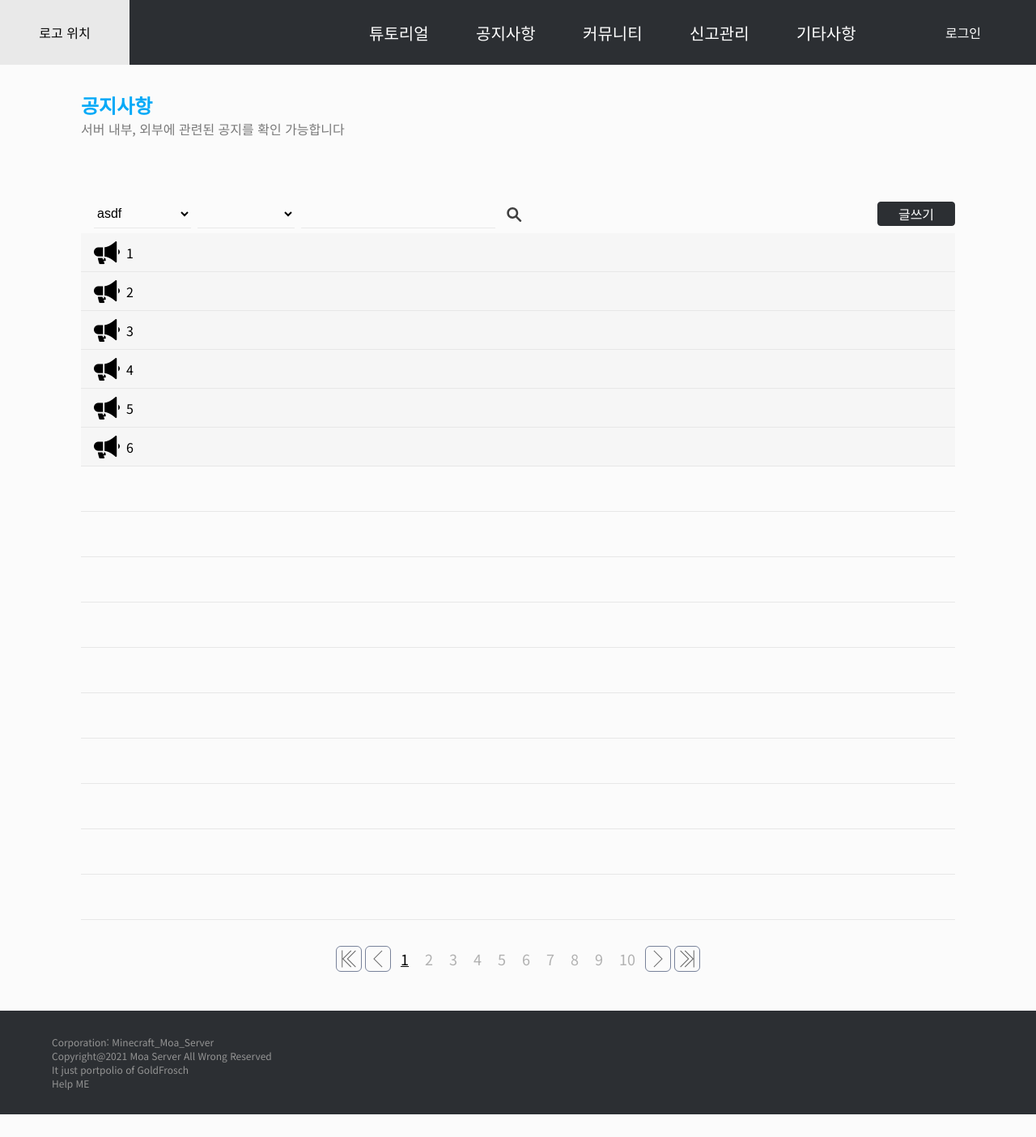
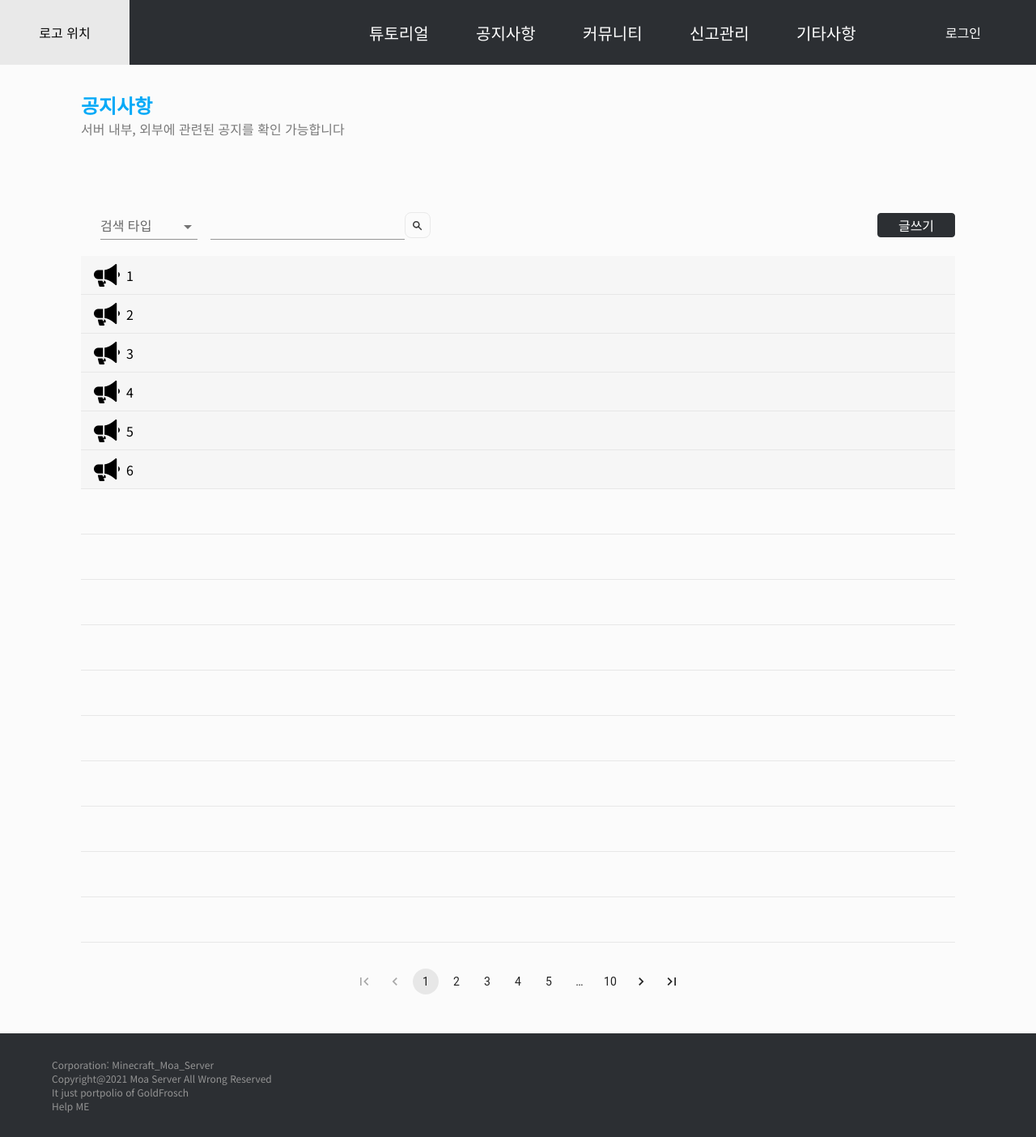
Before and after one commit to goldfrosch/MoaWebProject, a React (Create React App) app in the folder webFront/: page /notice/notice in a window 1280 px wide. Shown: the whole page at 81% size. Before the commit the page ends 1376 px from the top, so only its background shows below. Built offline with nearby package versions, Linux system fonts and the light colour scheme.

Commit message:
GoldFrosch / front => add Material UI, Fix login error message(if error response.data.message)

```diff
--- a/webFront/src/components/common/items/Search.tsx
+++ b/webFront/src/components/common/items/Search.tsx
@@ -5,7 +5,7 @@ import SearchIcon from "assets/icon/search.svg";
 
 interface SearchProps {
   value: any;
-  onChange: (e: any) => void;
+  onChange?: (e: any) => void;
 }
 const Search: React.FC<SearchProps> = ({ value, onChange }) => {
   return (
@@ -25,12 +25,24 @@ const SearchBlock = styled.div`
     width: 240px;
     height: 36px;
     border: none;
-    border-bottom: 1px solid #e9e9e9;
+    border-bottom: 1px solid #979797;
 
     background: none;
 
     padding-left: 8px;
   }
+  img {
+    width: 32px;
+    height: 32px;
+
+    border: 1px solid #e9e9e9;
+    border-radius: 8px;
+
+    cursor: pointer;
+  }
+  img:hover {
+    background-color: rgba(0, 0, 0, 0.01);
+  }
 `;
 
 export default Search;
--- a/webFront/src/components/common/template/LoginForm.tsx
+++ b/webFront/src/components/common/template/LoginForm.tsx
@@ -77,16 +77,6 @@ const LoginFormBlock = styled.div`
         align-items: center;
 
         padding: 16px;
-        & > input {
-          width: 100%;
-          height: 32px;
-
-          border: none;
-          border-bottom: 2px solid #b8b7b7;
-
-          padding-left: 8px;
-          margin-bottom: 24px;
-        }
         & > span {
           margin: 4px 0;
         }
@@ -152,16 +142,6 @@ const LoginFormBlock = styled.div`
           align-items: center;
 
           padding: 16px;
-          & > input {
-            width: 100%;
-            height: 36px;
-
-            border: none;
-            border-bottom: 2px solid #b8b7b7;
-
-            padding-left: 6px;
-            margin-bottom: 16px;
-          }
           & > span {
             font-size: 14px;
             margin: 4px 0;
--- a/webFront/src/components/common/template/board/BoardList.tsx
+++ b/webFront/src/components/common/template/board/BoardList.tsx
@@ -1,17 +1,21 @@
-import Pagination from "components/common/items/Pagination";
-import React, { useRef, useState } from "react";
+// import Pagination from "components/common/items/Pagination";
+import React, { useState } from "react";
 import styled from "styled-components";
 import { Palette, ThemeColor, ThemeSize } from "styles/Pallete";
 
+import { Pagination } from "@mui/material";
 import noticePhone from "assets/icon/megaphone.png";
 import Button from "components/common/items/Button";
 import Search from "components/common/items/Search";
-import SelectBlock from "components/common/items/Select";
+
+import InputLabel from "@mui/material/InputLabel";
+import MenuItem from "@mui/material/MenuItem";
+import FormControl from "@mui/material/FormControl";
+import Select from "@mui/material/Select";
 
 export interface ISearch {
   type?: string;
-  query?: string;
-  data: string;
+  query: string;
 }
 
 export interface BoardListProps {
@@ -29,20 +33,7 @@ const BoardList: React.FC<BoardListProps> = ({
   const [search, setSearch] = useState<ISearch>({
     type: "",
     query: "",
-    data: "",
   });
-  const testClick = (id: number) => {
-    console.log(id);
-  };
-  const SearchBar = useRef<any>(null);
-  const setActive = (value: boolean) => {
-    if (value) {
-      SearchBar.current.style.boxShadow =
-        "rgba(99, 99, 99, 0.2) 0px 2px 8px 0px";
-    } else {
-      SearchBar.current.style.boxShadow = "none";
-    }
-  };
   return (
     <BoardListBlock>
       <div className="main">
@@ -51,25 +42,37 @@ const BoardList: React.FC<BoardListProps> = ({
           <span>{context}</span>
         </div>
         <div className="option">
-          <div
-            className="search"
-            onBlur={() => setActive(false)}
-            onFocus={() => setActive(true)}
-            ref={SearchBar}
-          >
-            <SelectBlock>
-              <option>asdf</option>
-            </SelectBlock>
-            <SelectBlock></SelectBlock>
-            <Search
-              value={search.data}
-              onChange={e =>
-                setSearch({
-                  ...search,
-                  data: e.target.value,
-                })
-              }
-            />
+          <div className="search">
+            {/* 검색 타입 */}
+            <FormControl
+              variant="standard"
+              sx={{ m: 1, minWidth: 120, height: 60, color: "#e9e9e9" }}
+            >
+              <InputLabel id="demo-simple-select-standard-label">
+                검색 타입
+              </InputLabel>
+              <Select
+                labelId="demo-simple-select-standard-label"
+                id="demo-simple-select-standard"
+                defaultValue={search.type}
+                onChange={(e: any) =>
+                  setSearch({
+                    ...search,
+                    type: e.target.value,
+                  })
+                }
+                label="type"
+              >
+                <MenuItem value="">
+                  <em>없음</em>
+                </MenuItem>
+                <MenuItem value="NICKNAME">닉네임</MenuItem>
+                <MenuItem value="TITLE">제목</MenuItem>
+              </Select>
+            </FormControl>
+            <form>
+              <Search value="" />
+            </form>
           </div>
           <Button theme={ThemeColor.first} size={ThemeSize.large}>
             글쓰기
@@ -85,11 +88,18 @@ const BoardList: React.FC<BoardListProps> = ({
           {children}
         </div>
         <div className="footer">
-          <Pagination
-            nowPage={1}
-            movePage={() => testClick(1)}
-            totalCounts={500}
-          />
+          <Pagination count={10} showFirstButton showLastButton />
+          {/* const [page, setPage] = React.useState(1);
+          const handleChange = (event: React.ChangeEvent<unknown>, value: number) => {
+            setPage(value);
+          };
+
+          return (
+            <Stack spacing={2}>
+              <Typography>Page: {page}</Typography>
+              <Pagination count={10} page={page} onChange={handleChange} />
+            </Stack>
+          ); */}
         </div>
       </div>
     </BoardListBlock>
--- a/webFront/src/components/main/auth/Login.tsx
+++ b/webFront/src/components/main/auth/Login.tsx
@@ -8,6 +8,14 @@ import Button from "components/common/items/Button";
 import { ThemeColor, ThemeSize } from "styles/Pallete";
 import { IUserLogin } from "modules/auth/type";
 
+import Input from "@mui/material/Input";
+import Visibility from "@mui/icons-material/Visibility";
+import VisibilityOff from "@mui/icons-material/VisibilityOff";
+import IconButton from "@mui/material/IconButton";
+import InputAdornment from "@mui/material/InputAdornment";
+import FormControl from "@mui/material/FormControl";
+import InputLabel from "@mui/material/InputLabel";
+
 interface LoginProps {
   LoginAction: (data: IUserLogin) => void;
 }
@@ -17,6 +25,7 @@ const Login: React.FC<LoginProps> = ({ LoginAction }) => {
     email: "",
     password: "",
   });
+  const [showPassword, setShowPassword] = useState<Boolean>(false);
   const loginKakao = () => {
     return alert("준비중인 시스템입니다!");
   };
@@ -31,27 +40,49 @@ const Login: React.FC<LoginProps> = ({ LoginAction }) => {
           LoginAction(data);
         }}
       >
-        <input
-          placeholder="EMAIL"
+        {/* 이메일 Form FormControl은 실제로는 Div*/}
+        <FormControl sx={{ m: 1, width: "100%" }} variant="standard">
+          <InputLabel htmlFor="standard-adornment-email">이메일</InputLabel>
+          <Input
+            id="standard-adornment-email"
+            type="text"
             value={data.email}
-          onChange={e =>
+            onChange={(e: any) =>
               setData({
                 ...data,
                 email: e.target.value,
               })
             }
           />
-        <input
-          placeholder="PASSWORD"
-          type="password"
+        </FormControl>
+        {/* 비밀번호 Form FormControl은 실제로는 Div*/}
+        <FormControl sx={{ m: 1, width: "100%" }} variant="standard">
+          <InputLabel htmlFor="standard-adornment-password">
+            비밀번호
+          </InputLabel>
+          <Input
+            id="standard-adornment-password"
+            type={showPassword ? "text" : "password"}
             value={data.password}
-          onChange={e =>
+            onChange={(e: any) =>
               setData({
                 ...data,
                 password: e.target.value,
               })
             }
+            endAdornment={
+              <InputAdornment position="end">
+                <IconButton
+                  aria-label="toggle password visibility"
+                  onClick={() => setShowPassword(!showPassword)}
+                  onMouseDown={() => setShowPassword(!showPassword)}
+                >
+                  {showPassword ? <Visibility /> : <VisibilityOff />}
+                </IconButton>
+              </InputAdornment>
+            }
           />
+        </FormControl>
         <span style={{ color: "#444444", fontWeight: 300 }}>
           비밀번호를 잊어먹으셨습니까?
           <Link to="/register" style={{ color: "#d8538a" }}>
--- a/webFront/src/modules/auth/auth.tsx
+++ b/webFront/src/modules/auth/auth.tsx
@@ -75,7 +75,7 @@ function* loginSaga(action: ReturnType<typeof authLoginAction>) {
       AuthAPI.userLogin,
       action.datas
     );
-    if (status !== 200) return alert("문제 발생, 관리자에게 무늬바람");
+    if (status !== 200) return alert("아이디 or 비번을 확인해주세요");
     let token: any = data;
     localStorage.setItem("CURRENT_USER", token);
     //axios.defaults.headers.common['Authorization'] 으로 기본 헤더값 설정
@@ -85,7 +85,8 @@ function* loginSaga(action: ReturnType<typeof authLoginAction>) {
     history.push("/");
   } catch (e) {
     console.log(e);
-    return alert("아이디 or 비번을 확인해주세요");
+    let error: any = e;
+    return alert(error.response.data.message);
   }
 }
 
```
Also changed, not shown: webFront/package.json (+7 -0 lines), 1 other file (tests, documents, lock files or other folders). Lines whose indentation alone changed are shown as unchanged.
